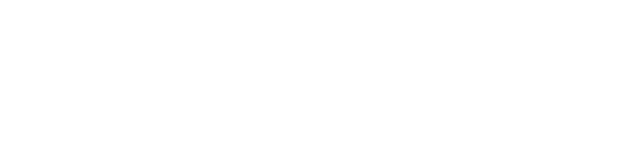
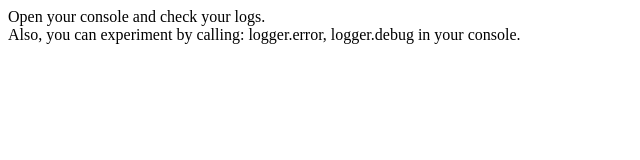
Before and after one commit to lpetrov/stackjs, a plain HTML site: page examples/logger.html in a window 1280 px wide. Shown: the whole page, without its empty margins (0-640 px from the left). Drawn offline with nearby package versions, Linux system fonts and the light colour scheme.

Commit message:
examples/logger.html added some docs;

```diff
--- a/examples/logger.html
+++ b/examples/logger.html
@@ -12,6 +12,9 @@
     </head>
     <body>
         <div>
+
+            Open your console and check your logs.<br/>
+            Also, you can experiment by calling: logger.error, logger.debug in your console.
 
         </div>
 
```
Also changed, not shown: examples/logger.js (+12 -0 lines).
